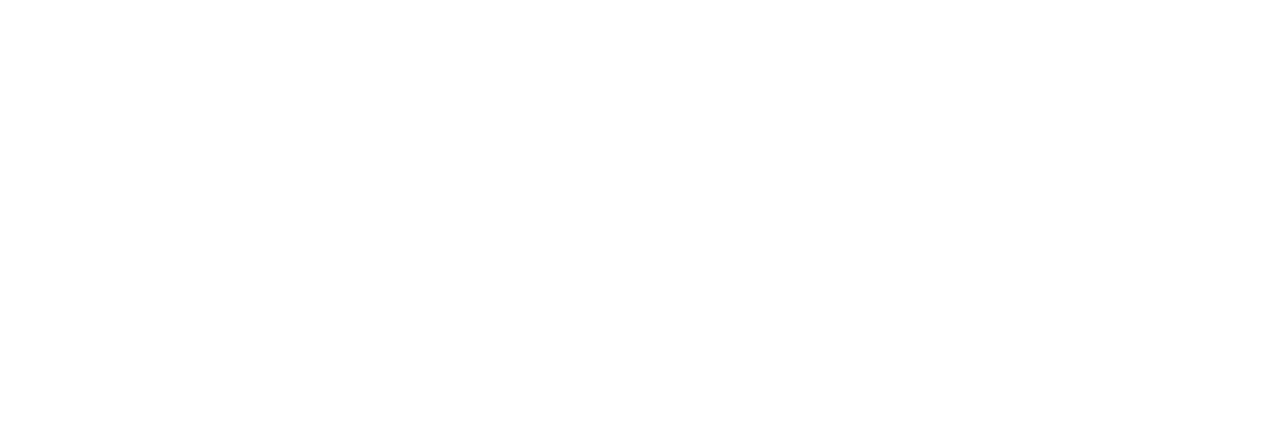
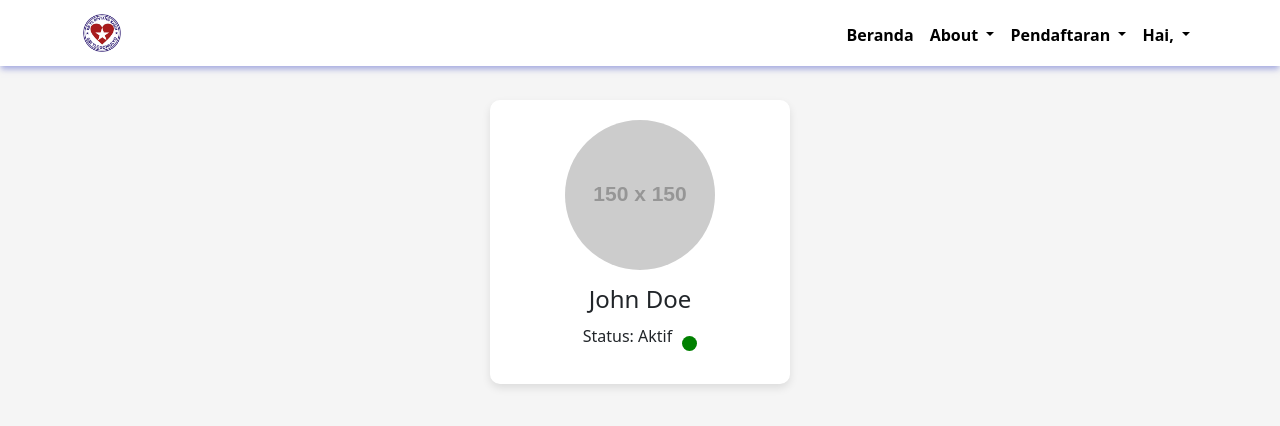
Before and after one commit to yerikodirgantara/Tk-Bintang-Kasih, a Vue app: page /Dashboard in a window 1280 px wide. Before the commit this address had no page. Shown: the top 426 px of the page. Built offline with nearby package versions, Linux system fonts and the light colour scheme.

Commit message:
Dashboard+index.js

```diff
--- /dev/null
+++ b/src/components/Informasi/Dashboard.vue
@@ -0,0 +1,167 @@
+<template>
+    <div>
+      <Navmenu />
+      <div class="dashboard">
+        <!-- Card profil siswa di sebelah kiri -->
+        <div
+          class="profile-card"
+          @click="toggleDetails"
+          data-aos="zoom-in"
+          v-bind:data-aos-delay="showDetails ? '0' : '200'"
+        >
+          <img :src="student.photo" alt="Foto Siswa" class="student-photo" />
+          <h2>{{ student.name }}</h2>
+          <div class="status">
+            <p>Status: {{ student.status }}</p>
+            <span :class="['status-indicator', student.status === 'Aktif' ? 'active' : 'inactive']"></span>
+          </div>
+        </div>
+
+        <!-- Data lengkap siswa yang muncul saat card diklik -->
+        <div
+          v-if="showDetails"
+          class="student-details-box"
+          data-aos="fade-left"
+        >
+          <h3>Data Lengkap Siswa</h3>
+          <p><strong>Nama:</strong> {{ student.name }}</p>
+          <p><strong>NIK:</strong> {{ student.nik }}</p>
+          <p><strong>Nama Orang Tua:</strong> {{ student.parentName }}</p>
+          <p><strong>Status:</strong>
+            <span :class="['status-text', student.status === 'Aktif' ? 'active-text' : 'inactive-text']">
+              {{ student.status }}
+            </span>
+          </p>
+        </div>
+      </div>
+    </div>
+  </template>
+
+  <script>
+  import Navmenu from "../Navbar/Navmenu2.vue";
+  import AOS from "aos";
+
+  export default {
+    name: "Dashboard",
+    components: {
+      Navmenu,
+    },
+    data() {
+      return {
+        showDetails: false,
+        student: {
+          photo: "https://via.placeholder.com/150",
+          name: "John Doe",
+          nik: "1234567890",
+          parentName: "Jane Doe",
+          status: "Aktif", // Atau "Tidak Aktif"
+        },
+      };
+    },
+    methods: {
+      toggleDetails() {
+        this.showDetails = !this.showDetails;
+        // Refresh AOS animation when state changes
+        this.$nextTick(() => {
+          AOS.refresh();
+        });
+      },
+    },
+  };
+  </script>
+
+  <style scoped>
+  .dashboard {
+    display: flex;
+    align-items: flex-start;
+    justify-content: center;
+    height: 100vh;
+    background-color: #f5f5f5;
+    padding: 20px;
+    padding-top: 100px;
+  }
+
+  .profile-card {
+    background-color: white;
+    border-radius: 10px;
+    padding: 20px;
+    box-shadow: 0 4px 8px rgba(0, 0, 0, 0.1);
+    text-align: center;
+    width: 300px;
+    cursor: pointer;
+    transition: transform 0.3s ease;
+  }
+
+  .profile-card:hover {
+    transform: scale(1.05);
+  }
+
+  .student-photo {
+    border-radius: 50%;
+    width: 150px;
+    height: 150px;
+    object-fit: cover;
+    margin-bottom: 15px;
+  }
+
+  h2 {
+    margin-bottom: 10px;
+    font-size: 24px;
+  }
+
+  .status {
+    display: flex;
+    align-items: center;
+    justify-content: center;
+  }
+
+  .status-indicator {
+    width: 15px;
+    height: 15px;
+    border-radius: 50%;
+    margin-left: 10px;
+  }
+
+  .active {
+    background-color: green;
+  }
+
+  .inactive {
+    background-color: red;
+  }
+
+  /* Kotak untuk data lengkap siswa */
+  .student-details-box {
+    background-color: white;
+    border-radius: 10px;
+    padding: 20px;
+    box-shadow: 0 4px 8px rgba(0, 0, 0, 0.1);
+    margin-left: 20px;
+    width: 400px;
+    border: 1px solid #ddd;
+  }
+
+  .student-details-box h3 {
+    margin-bottom: 15px;
+    font-size: 22px;
+  }
+
+  .student-details-box p {
+    font-size: 18px;
+    color: #666;
+    margin-bottom: 10px;
+  }
+
+  /* Status text styling */
+  .status-text {
+    font-weight: bold;
+  }
+
+  .active-text {
+    color: green;
+  }
+
+  .inactive-text {
+    color: red;
+  }
+  </style>
--- a/src/router/index.js
+++ b/src/router/index.js
@@ -7,6 +7,7 @@
 import Home2 from '../components/Landingpage/Home2.vue';
 import Navmenu2 from '../components/Navbar/Navmenu2.vue';
 import Formulir from '../components/Form/Formulir.vue';
+import Dashboard from '../components/Informasi/Dashboard.vue';
 
 const routes = [
   { path: '/Formulir', name: 'Formulir', component: Formulir },
@@ -18,6 +19,7 @@
   { path: '/Loguser', name: 'Loguser', component: Loguser },
   { path: '/Home2', name: 'Home2', component: Home2 },
   { path: '/Navmenu2', name: 'Navmenu2', component: Navmenu2 },
+  { path: '/Dashboard', name: 'Dashboard', component: Dashboard},
 ];
 
 const router = createRouter({
```
